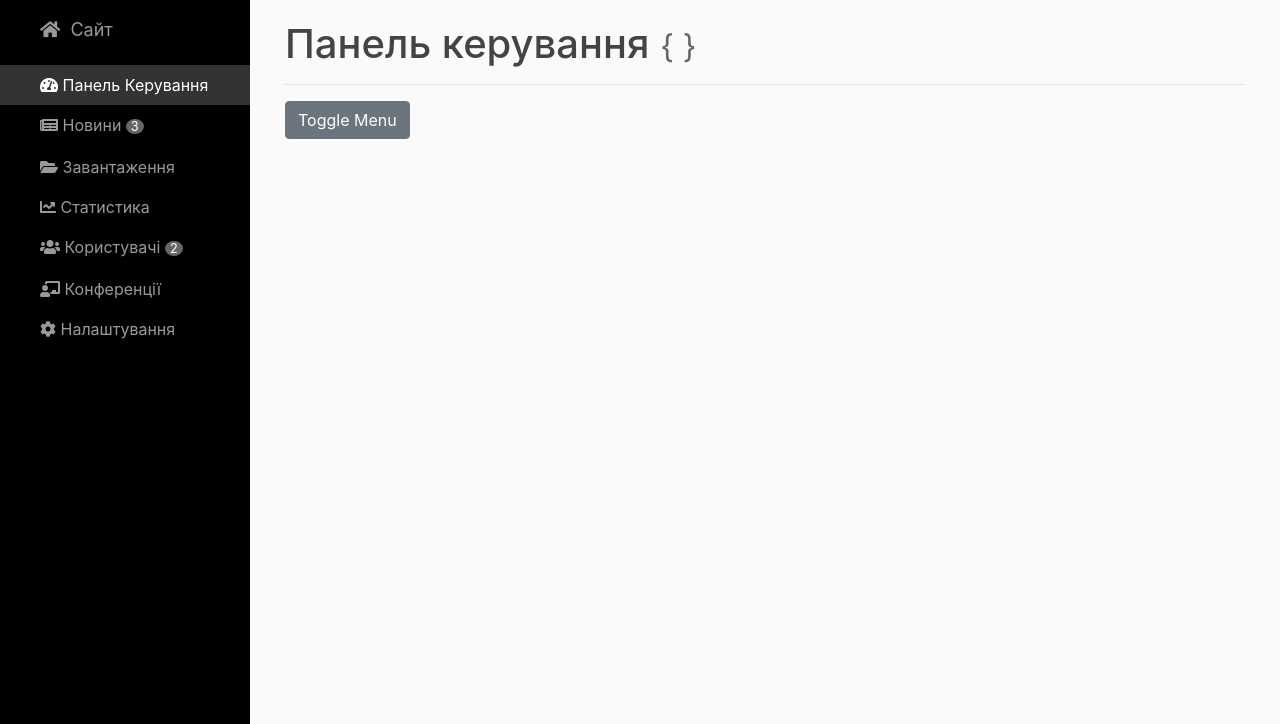
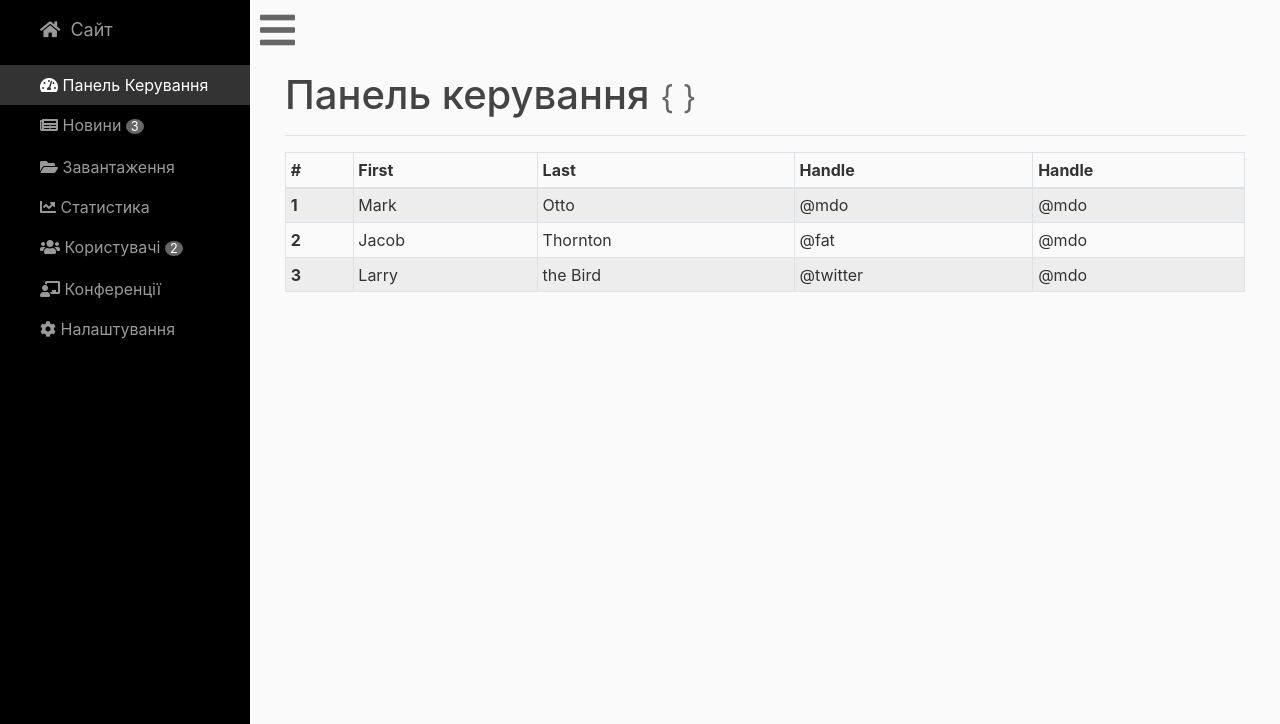
Before and after one commit to marzique/frecs2.0, a Flask app: page /admin in a window 1280 px wide. Shown: the part 76-800 px from the top of the page. Run offline with Flask 2, Linux system fonts and the light colour scheme; data comes from the database, SQL or seed files in the repository; some libraries are stand-ins or nearby versions; some web fonts are replaced.

Commit message:
hamburger button for sidebar toggling

```diff
--- a/rpd_site/templates/dashboard.html
+++ b/rpd_site/templates/dashboard.html
@@ -8,10 +8,48 @@
             <div class="container-fluid">
                 <h1>Панель керування <small style="color: #666">{ {{current_user.username}} }</small></h1>
                 <hr>
+            </div>
 
-                <a href="#menu-toggle" class="btn btn-secondary" id="menu-toggle">Toggle Menu</a>
+            <div class="col-sm-auto" style="width: 100%;">
+                <table class="table table-striped table-bordered table-hover table-sm">
+                  <thead>
+                    <tr>
+                      <th scope="col">#</th>
+                      <th scope="col">First</th>
+                      <th scope="col">Last</th>
+                      <th scope="col">Handle</th>
+                      <th scope="col">Handle</th>
+                    </tr>
+                  </thead>
+                  <tbody>
+                    <tr>
+                      <th scope="row">1</th>
+                      <td>Mark</td>
+                      <td>Otto</td>
+                      <td>@mdo</td>
+                      <td>@mdo</td>
+                    </tr>
+                    <tr>
+                      <th scope="row">2</th>
+                      <td>Jacob</td>
+                      <td>Thornton</td>
+                      <td>@fat</td>
+                      <td>@mdo</td>
+                    </tr>
+                    <tr>
+                      <th scope="row">3</th>
+                      <td>Larry</td>
+                      <td>the Bird</td>
+                      <td>@twitter</td>
+                      <td>@mdo</td>
+                    </tr>
+                  </tbody>
+                </table>
             </div>
         </div>
         <!-- /#page-content-wrapper -->
 
+
+
+
 {% endblock %}
--- a/rpd_site/templates/layout_admin.html
+++ b/rpd_site/templates/layout_admin.html
@@ -227,8 +227,13 @@
                     <a href="#"><i class="fas fa-cog"></i>&nbsp;Налаштування</a>
                 </li>
             </ul>
+        </div>
+        <!-- closing hamburger-->
 
-        </div>
+        <a href="#menu-toggle" id="menu-toggle"><i class="fas fa-bars" style="font-size:40px; padding-left: 10px; padding-top: 10px; border: 1px; color: #666;"></i></a>
+
+        <!-- /#closing hamburger-->
+
         <!-- /#sidebar-wrapper -->
         {% with messages = get_flashed_messages(with_categories=true) %}
             {% if messages %}
```
